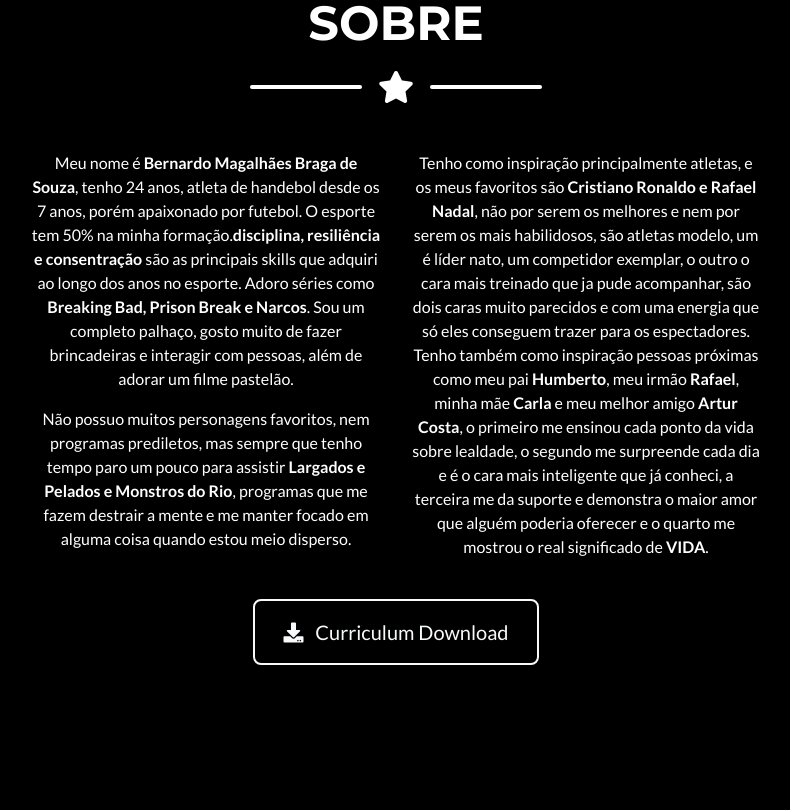
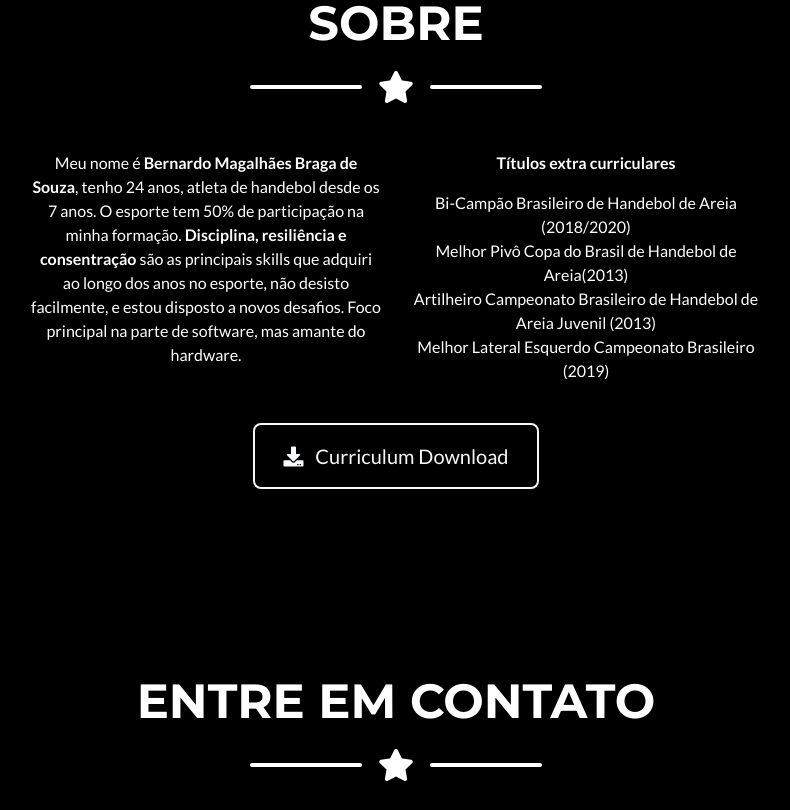
Before and after one commit to BernardoMagalhaes09/minha_pagina, a website with bundled scripts: page index.html in a window 1280 px wide. Shown: the part 1385-2195 px from the top of the page, without its empty margins (244-1034 px from the left). Built offline with nearby package versions, Linux system fonts and the light colour scheme.

Commit message:
Cores e Descrições

```diff
--- a/index.html
+++ b/index.html
@@ -66,7 +66,7 @@
       </div>
 
       <!-- Masthead Subheading -->
-      <p class="masthead-subheading font-weight-light mb-0">Técnico em Eletrônica</p>
+      <p class="masthead-subheading font-weight-light mb-0">Desenvolvedor Front End / Técnico em Eletrônica</p>
 
     </div>
   </header>
@@ -151,23 +151,13 @@
       <!-- About Section Content -->
       <div class="row">
         <div class="col-lg-4 ml-auto">
-          <p class="lead"><p> Meu nome é <b>Bernardo Magalhães Braga de Souza</b>, tenho 24 anos, atleta de handebol desde os 7 anos, porém
-            apaixonado por futebol. O esporte tem 50% na minha formação.<b>disciplina, resiliência e consentração</b> são
-            as principais skills que adquiri ao longo dos anos no esporte. Adoro séries como <b>Breaking Bad, Prison Break e
-                Narcos</b>. Sou um completo palhaço, gosto muito de fazer brincadeiras e interagir com pessoas, além de
-            adorar um filme pastelão.</p>
-        <p> Não possuo muitos personagens favoritos, nem programas prediletos, mas sempre que tenho tempo paro um pouco para
-            assistir <b>Largados e Pelados e Monstros do Rio</b>, programas que me fazem destrair a mente e me manter focado
-            em alguma coisa quando estou meio disperso.</p></p>
+          <p class="lead"><p> Meu nome é <b>Bernardo Magalhães Braga de Souza</b>, tenho 24 anos, atleta de handebol desde os 7 anos. O esporte tem 50% de participação na minha formação.
+            <b>Disciplina, resiliência e consentração</b> são as principais skills que adquiri ao longo dos anos no esporte, não desisto facilmente, e estou disposto a novos desafios.
+            Foco principal na parte de software, mas amante do hardware.</p>
         </div>
         <div class="col-lg-4 mr-auto">
-          <p class="lead"><p> Tenho como inspiração principalmente atletas, e os meus favoritos são <b>Cristiano Ronaldo e Rafael Nadal</b>,
-            não por serem os melhores e nem por serem os mais habilidosos, são atletas modelo, um é líder nato, um
-            competidor exemplar, o outro o cara mais treinado que ja pude acompanhar, são dois caras muito parecidos e com
-            uma energia que só eles conseguem trazer para os espectadores. Tenho também como inspiração pessoas próximas
-            como meu pai <b>Humberto</b>, meu irmão <b>Rafael</b>, minha mãe <b>Carla</b> e meu melhor amigo <b>Artur Costa</b>, o primeiro me
-            ensinou cada ponto da vida sobre lealdade, o segundo me surpreende cada dia e é o cara mais inteligente que já
-            conheci, a terceira me da suporte e demonstra o maior amor que alguém poderia oferecer e o quarto me mostrou o real significado de <b>VIDA</b>.</p></p>
+          <p class="lead"><p><b>Títulos extra curriculares</b></p><p>Bi-Campão Brasileiro de Handebol de Areia (2018/2020)<br>Melhor Pivô Copa do Brasil de Handebol de Areia(2013)<br>
+          Artilheiro Campeonato Brasileiro de Handebol de Areia Juvenil (2013)<br>Melhor Lateral Esquerdo Campeonato Brasileiro (2019)</p>
         </div>
       </div>
 
```
Also changed, not shown: css/freelancer.css.
